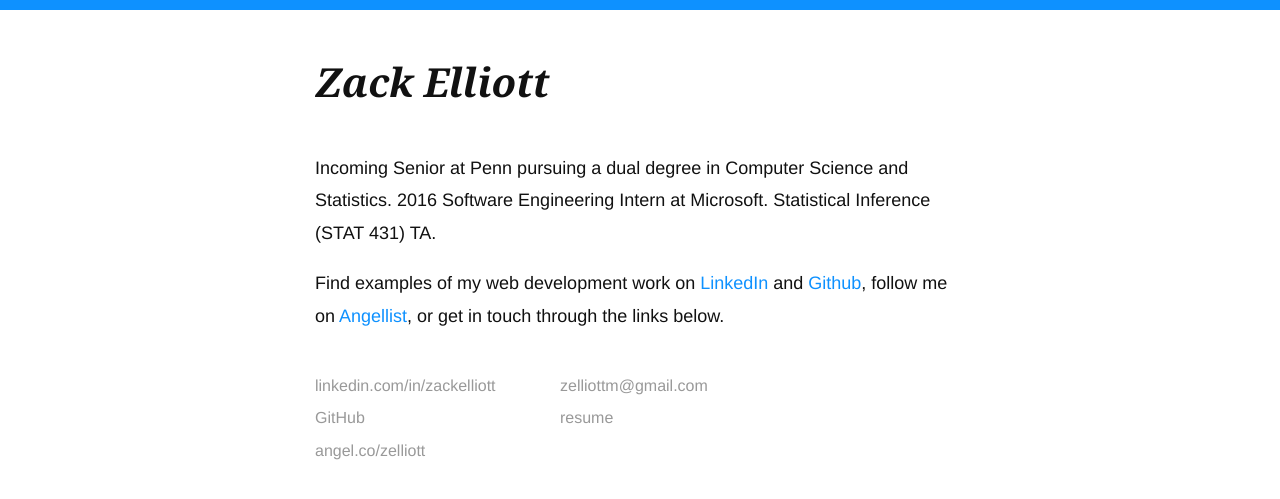
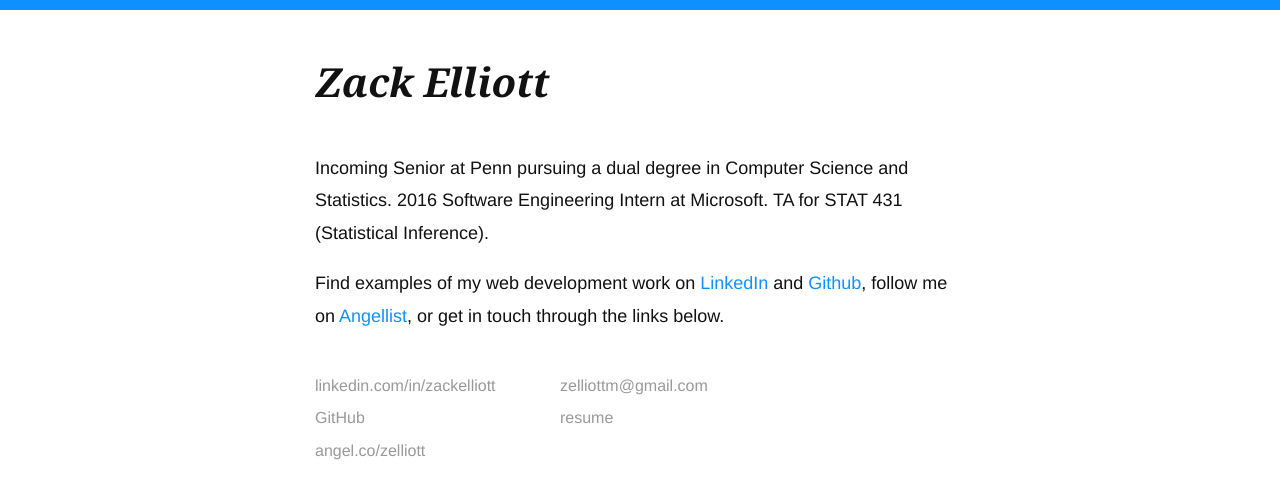
Before and after one commit to zelliott/zelliott.github.io, a Jekyll site: the page built from index.html, in a window 1280 px wide. Shown: the top 499 px of the page. Built offline with Jekyll 4.4.1, drawn with Linux system fonts in a browser that asks for light colours.

Commit message:
Update _config.yml

```diff
--- a/_config.yml
+++ b/_config.yml
@@ -2,7 +2,7 @@
 title: "Zack Elliott"
 email: "zelliottm@gmail.com"
 description: "Personal website of Zack Elliott: statistics + computer science dual degree student at Penn."
-blurb: Incoming Senior at Penn pursuing a dual degree in Computer Science and Statistics.  2016 Software Engineering Intern at Microsoft.  Statistical Inference (STAT 431) TA.
+blurb: Incoming Senior at Penn pursuing a dual degree in Computer Science and Statistics.  2016 Software Engineering Intern at Microsoft.  TA for STAT 431 (Statistical Inference).
 baseurl: ""
 url: "http://zelliottm.com"
 github: github.com/zelliott
```
